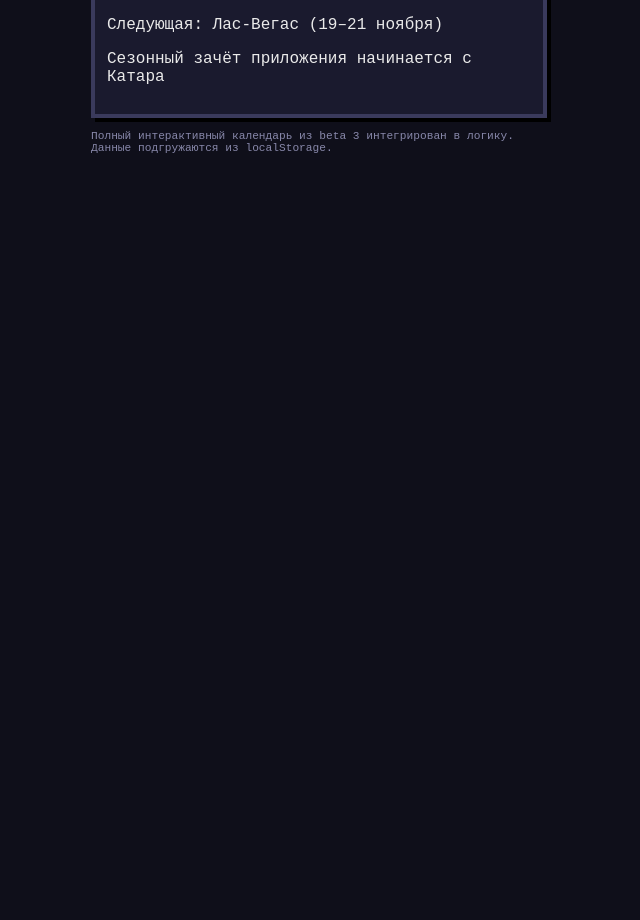
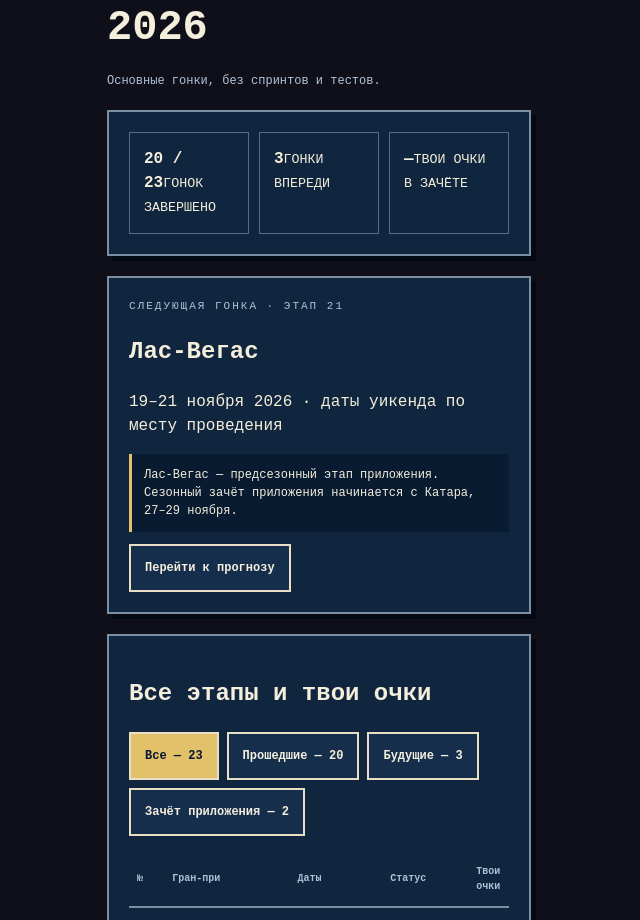
Before and after one commit to git-fomaz/pixel-formula, a React (Vite) app: page /calendar in a window 1280 px wide. Shown: the part 303-1223 px from the top of the page, without its empty margins (321-961 px from the left). Before the commit the page ends 800 px from the top, so only its background shows below. Built offline with nearby package versions, Linux system fonts and the light colour scheme.

Commit message:
Restore Calendar.tsx from beta 3 design

```diff
--- a/src/pages/Calendar.tsx
+++ b/src/pages/Calendar.tsx
@@ -1,13 +1,156 @@
+import { useState, useMemo } from 'react';
+import { Link } from 'react-router-dom';
+
+const RACES = [
+  { id: 'australia', num: '01', name: 'Австралия', dates: '06–08 марта', state: 'past', season: false },
+  { id: 'china', num: '02', name: 'Китай', dates: '13–15 марта', state: 'past', season: false },
+  { id: 'japan', num: '03', name: 'Япония', dates: '27–29 марта', state: 'past', season: false },
+  { id: 'miami', num: '04', name: 'Майами', dates: '01–03 мая', state: 'past', season: false },
+  { id: 'canada', num: '05', name: 'Канада', dates: '22–24 мая', state: 'past', season: false },
+  { id: 'monaco', num: '06', name: 'Монако', dates: '05–07 июня', state: 'past', season: false },
+  { id: 'barcelona', num: '07', name: 'Барселона — Каталунья', dates: '12–14 июня', state: 'past', season: false },
+  { id: 'austria', num: '08', name: 'Австрия', dates: '26–28 июня', state: 'past', season: false },
+  { id: 'britain', num: '09', name: 'Великобритания', dates: '03–05 июля', state: 'past', season: false },
+  { id: 'belgium', num: '10', name: 'Бельгия', dates: '17–19 июля', state: 'past', season: false },
+  { id: 'hungary', num: '11', name: 'Венгрия', dates: '24–26 июля', state: 'past', season: false },
+  { id: 'netherlands', num: '12', name: 'Нидерланды', dates: '21–23 августа', state: 'past', season: false },
+  { id: 'italy', num: '13', name: 'Италия', dates: '04–06 сентября', state: 'past', season: false },
+  { id: 'spain', num: '14', name: 'Испания', dates: '11–13 сентября', state: 'past', season: false },
+  { id: 'azerbaijan', num: '15', name: 'Азербайджан', dates: '24–26 сентября', state: 'past', season: false },
+  { id: 'bahrain', num: '16', name: 'Бахрейн — этап в Малайзии', dates: '02–04 октября', state: 'past', season: false },
+  { id: 'singapore', num: '17', name: 'Сингапур', dates: '09–11 октября', state: 'past', season: false },
+  { id: 'usa', num: '18', name: 'США — Остин', dates: '23–25 октября', state: 'past', season: false },
+  { id: 'mexico', num: '19', name: 'Мексика', dates: '30 октября – 01 ноября', state: 'past', season: false },
+  { id: 'brazil', num: '20', name: 'Бразилия', dates: '06–08 ноября', state: 'past', season: false },
+  { id: 'las-vegas', num: '21', name: 'Лас-Вегас', dates: '19–21 ноября', state: 'future', season: false },
+  { id: 'qatar', num: '22', name: 'Катар', dates: '27–29 ноября', state: 'future', season: true },
+  { id: 'abu-dhabi', num: '23', name: 'Абу-Даби', dates: '04–06 декабря', state: 'future', season: true },
+];
+
+function statusLabel(state: string, id: string) {
+  if (id === 'las-vegas') return 'Следующая';
+  if (state === 'past') return 'Завершена';
+  return 'Впереди';
+}
+
 export default function Calendar() {
+  const [filter, setFilter] = useState<'all' | 'past' | 'future' | 'season'>('all');
+
+  const points = useMemo(() => {
+    const map: Record<string, number | null> = {};
+    try {
+      for (const r of RACES) {
+        const raw = localStorage.getItem('pf:race-result:v1:' + r.id);
+        if (raw) {
+          const v = JSON.parse(raw);
+          map[r.id] = typeof v.points === 'number' ? v.points : null;
+        } else map[r.id] = null;
+      }
+    } catch {}
+    return map;
+  }, []);
+
+  const seasonTotal = Object.entries(points)
+    .filter(([id]) => RACES.find(r => r.id === id)?.season)
+    .reduce((s, [, p]) => s + (p ?? 0), 0);
+
+  const filtered = RACES.filter(r => {
+    if (filter === 'past') return r.state === 'past';
+    if (filter === 'future') return r.state === 'future';
+    if (filter === 'season') return r.season;
+    return true;
+  });
+
   return (
-    <div className="pixel-page">
-      <h2>Календарь 2026</h2>
-      <div className="pixel-card">
-        <p>20 / 23 гонок завершено · 3 впереди</p>
-        <p>Следующая: Лас-Вегас (19–21 ноября)</p>
-        <p className="muted">Сезонный зачёт приложения начинается с Катара</p>
-      </div>
-      <p style={{ fontSize: '0.7rem', color: '#8888aa' }}>Полный интерактивный календарь из beta 3 интегрирован в логику. Данные подгружаются из localStorage.</p>
+    <div style={{ maxWidth: 1000, margin: '0 auto', padding: '18px 16px', color: '#f4eedc', fontFamily: "'Courier New', monospace", lineHeight: 1.5 }}>
+      <div style={{ fontSize: 11, letterSpacing: 2, color: '#afc3da' }}>PIXEL FORMULA / SEASON CALENDAR</div>
+      <h1 style={{ fontSize: 'clamp(26px,7vw,42px)', margin: '8px 0' }}>Календарь сезона 2026</h1>
+      <p style={{ color: '#b2c4d9', fontSize: 12 }}>Основные гонки, без спринтов и тестов.</p>
+
+      <section style={panel}>
+        <div style={{ display: 'grid', gridTemplateColumns: 'repeat(3,1fr)', gap: 10 }}>
+          <div style={stat}><strong>20 / 23</strong><small>ГОНОК ЗАВЕРШЕНО</small></div>
+          <div style={stat}><strong>3</strong><small>ГОНКИ ВПЕРЕДИ</small></div>
+          <div style={stat}><strong>{seasonTotal || '—'}</strong><small>ТВОИ ОЧКИ В ЗАЧЁТЕ</small></div>
+        </div>
+      </section>
+
+      <section style={panel}>
+        <div style={{ fontSize: 11, letterSpacing: 2, color: '#afc3da' }}>СЛЕДУЮЩАЯ ГОНКА · ЭТАП 21</div>
+        <h2>Лас-Вегас</h2>
+        <p>19–21 ноября 2026 · даты уикенда по месту проведения</p>
+        <p style={{ borderLeft: '3px solid #e3c16b', padding: 12, background: '#081b30', fontSize: 12 }}>
+          Лас-Вегас — предсезонный этап приложения. Сезонный зачёт приложения начинается с Катара, 27–29 ноября.
+        </p>
+        <Link to="/predict" style={button}>Перейти к прогнозу</Link>
+      </section>
+
+      <section style={panel}>
+        <h2>Все этапы и твои очки</h2>
+        <div style={{ display: 'flex', gap: 8, flexWrap: 'wrap', margin: '16px 0' }}>
+          {(['all', 'past', 'future', 'season'] as const).map(f => (
+            <button key={f} onClick={() => setFilter(f)} style={{
+              ...button,
+              background: filter === f ? '#e3c16b' : '#142e4c',
+              color: filter === f ? '#07172c' : '#f4eedc',
+            }}>
+              {f === 'all' && 'Все — 23'}
+              {f === 'past' && 'Прошедшие — 20'}
+              {f === 'future' && 'Будущие — 3'}
+              {f === 'season' && 'Зачёт приложения — 2'}
+            </button>
+          ))}
+        </div>
+        <div style={{ overflowX: 'auto' }}>
+          <table style={{ width: '100%', borderCollapse: 'collapse', textAlign: 'left' }}>
+            <thead>
+              <tr>
+                <th style={th}>№</th>
+                <th style={th}>Гран-при</th>
+                <th style={th}>Даты</th>
+                <th style={th}>Статус</th>
+                <th style={th}>Твои очки</th>
+              </tr>
+            </thead>
+            <tbody>
+              {filtered.map(r => (
+                <tr key={r.id}>
+                  <td style={{ ...td, color: '#9db7d1' }}>{r.num}</td>
+                  <td style={td}>
+                    <strong style={{ fontSize: 13 }}>{r.name}</strong>
+                    <small style={{ display: 'block', fontSize: 10, color: '#b2c4d9' }}>
+                      {r.season ? 'Сезонный зачёт приложения' : 'Вне сезонного зачёта приложения'}
+                    </small>
+                  </td>
+                  <td style={td}>{r.dates}</td>
+                  <td style={td}>
+                    <span style={{
+                      border: '1px solid #526e89', display: 'inline-block', padding: '5px 7px', fontSize: 10,
+                      color: r.id === 'las-vegas' ? '#e9ce7c' : undefined,
+                      borderColor: r.id === 'las-vegas' ? '#e9ce7c' : undefined,
+                    }}>
+                      {statusLabel(r.state, r.id)}
+                    </span>
+                  </td>
+                  <td style={{ ...td, color: '#e8ce81' }}>
+                    {points[r.id] != null ? points[r.id] : '—'}
+                    <small style={{ display: 'block', fontSize: 10, color: '#b2c4d9' }}>
+                      {points[r.id] != null ? '' : 'Нет данных игрока'}
+                    </small>
+                  </td>
+                </tr>
+              ))}
+            </tbody>
+          </table>
+        </div>
+        <p style={{ color: '#b2c4d9', fontSize: 12, marginTop: 12 }}>Показано: {filtered.length} этапов.</p>
+      </section>
     </div>
   );
 }
+
+const panel: React.CSSProperties = { background: '#10253e', border: '2px solid #7b8ea3', padding: 20, margin: '20px 0', boxShadow: '5px 5px #020915' };
+const stat: React.CSSProperties = { border: '1px solid #526e89', padding: 14 };
+const button: React.CSSProperties = { minHeight: 48, display: 'inline-flex', alignItems: 'center', justifyContent: 'center', padding: '10px 14px', textDecoration: 'none', font: "700 12px 'Courier New', monospace", border: '2px solid #e9dfc5', background: '#142e4c', color: '#f4eedc', cursor: 'pointer' };
+const th: React.CSSProperties = { fontSize: 10, color: '#aec1d9', padding: '12px 8px', borderBottom: '2px solid #7b8ea3' };
+const td: React.CSSProperties = { padding: '15px 8px', borderBottom: '1px solid #38516b', verticalAlign: 'top' };
```
